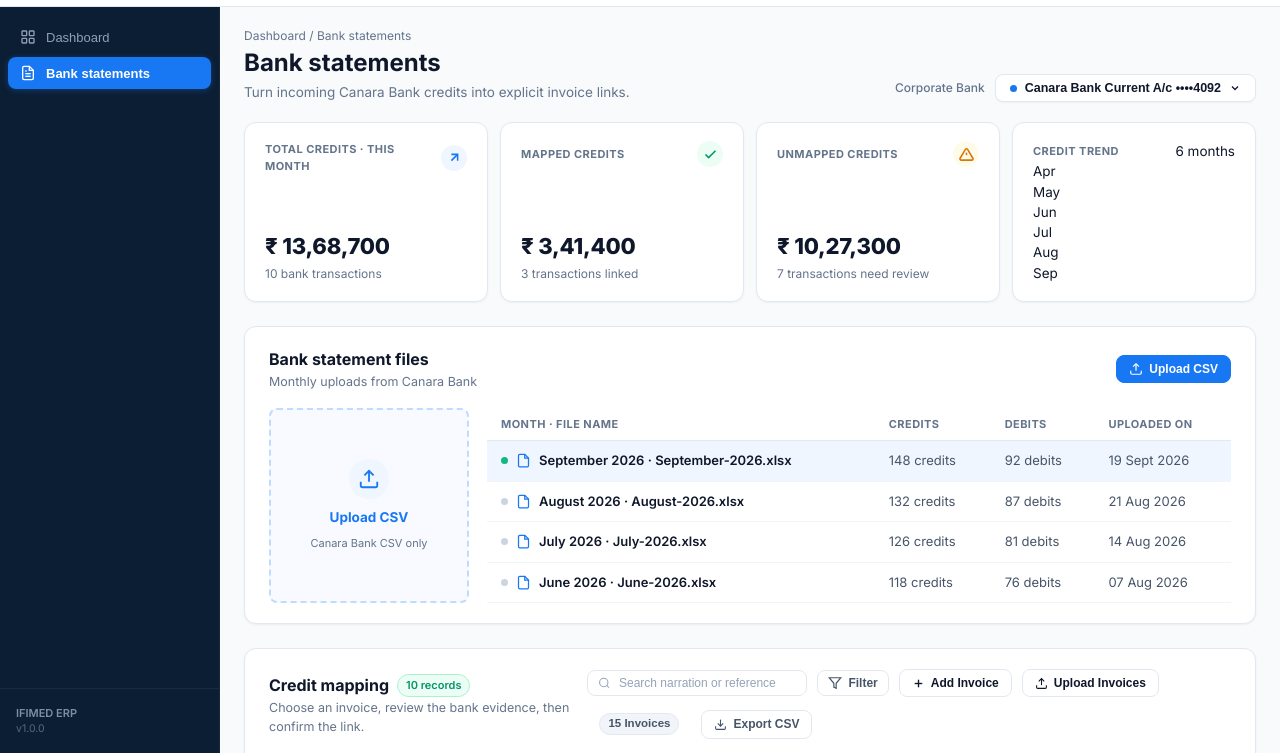
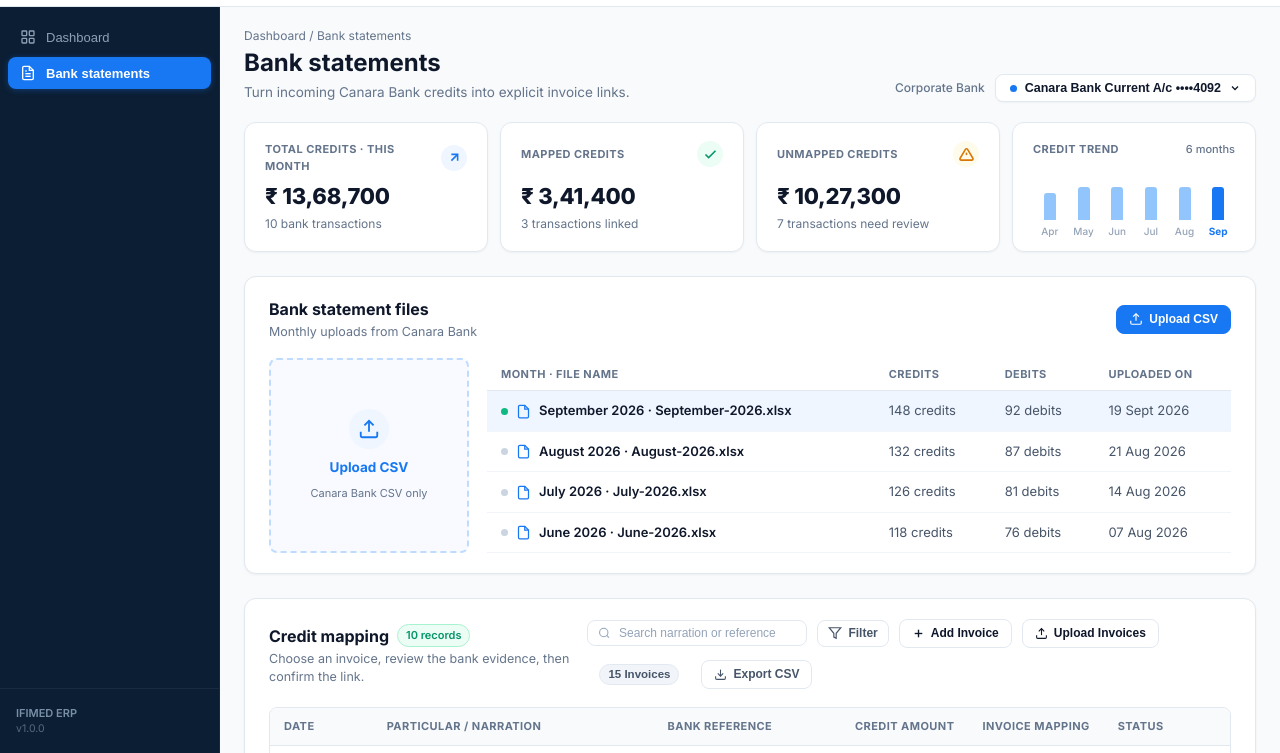
Before and after one commit to supreethkiran25/ifimed, a website: page index.html in a window 1280 px wide. Shown: the part 47-800 px from the top of the page. Drawn offline with Linux system fonts and the light colour scheme.

Commit message:
feat: restore visual bar chart for credit trend KPI card

```diff
--- a/styles.css
+++ b/styles.css
@@ -719,6 +719,66 @@ body {
   margin-top: 2px;
 }
 
+/* Credit Trend Mini Bar Chart (Card 4) */
+.kpi-trend-card {
+  padding-bottom: 12px;
+}
+
+.trend-badge-sub {
+  font-size: 11px;
+  color: var(--text-muted);
+  font-weight: 500;
+}
+
+.kpi-trend-content {
+  margin-top: 8px;
+}
+
+.mini-bar-chart {
+  display: flex;
+  align-items: flex-end;
+  justify-content: space-between;
+  height: 52px;
+  gap: 8px;
+  padding: 0 4px;
+}
+
+.chart-col {
+  display: flex;
+  flex-direction: column;
+  align-items: center;
+  gap: 4px;
+  height: 100%;
+  flex: 1;
+  justify-content: flex-end;
+}
+
+.chart-bar {
+  width: 12px;
+  background: #93c5fd;
+  border-radius: 3px 3px 0 0;
+  transition: height 0.3s;
+  cursor: pointer;
+}
+
+.chart-bar:hover {
+  background: #60a5fa;
+}
+
+.chart-bar.bar-active {
+  background: #1877f2;
+}
+
+.chart-label {
+  font-size: 10px;
+  color: #94a3b8;
+  font-weight: 500;
+}
+
+.chart-col.active .chart-label {
+  color: #1877f2;
+  font-weight: 700;
+}
 
 /* Content Cards */
 .content-card {
```
Also changed, not shown: dist/styles.css.
